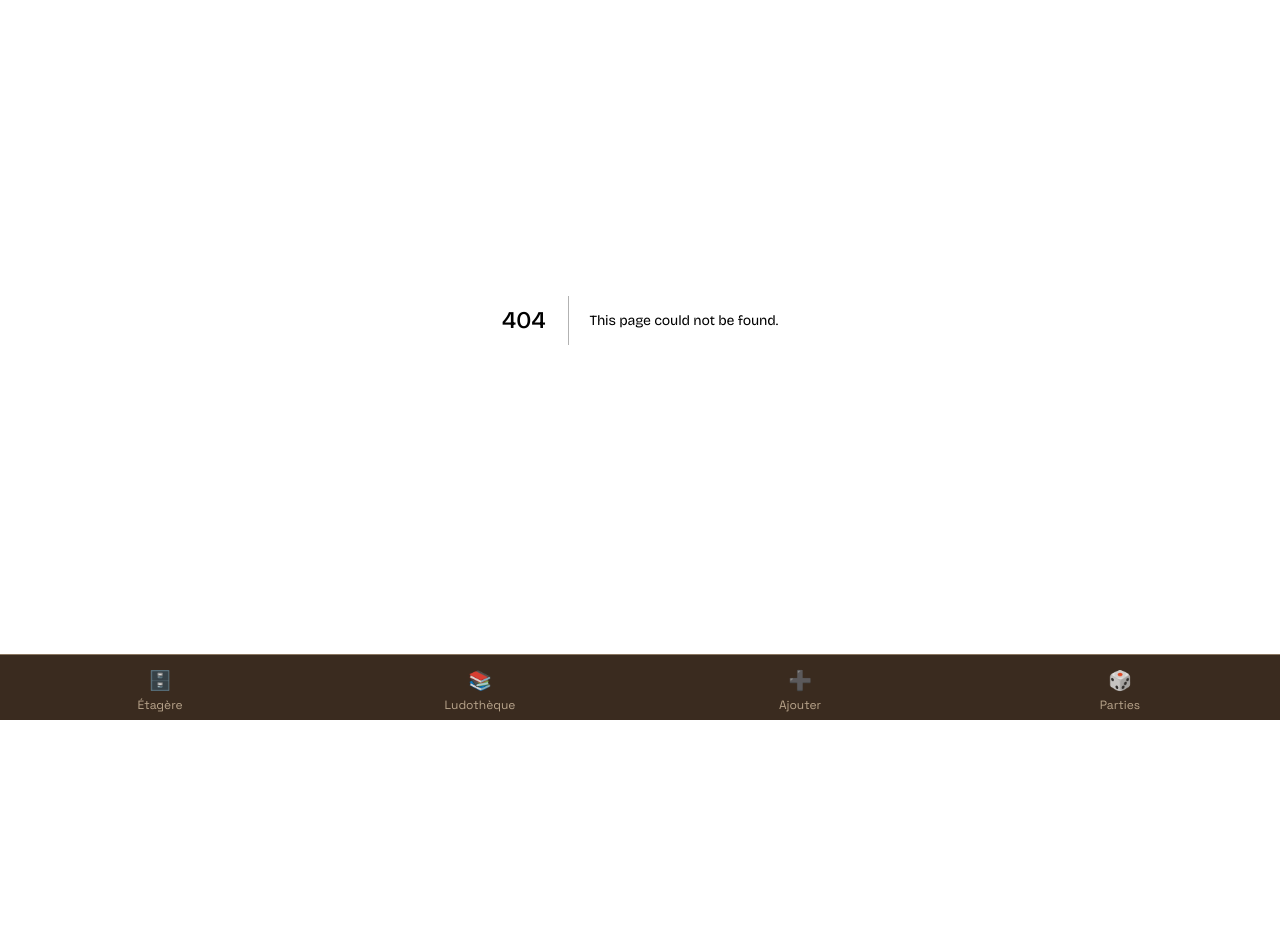
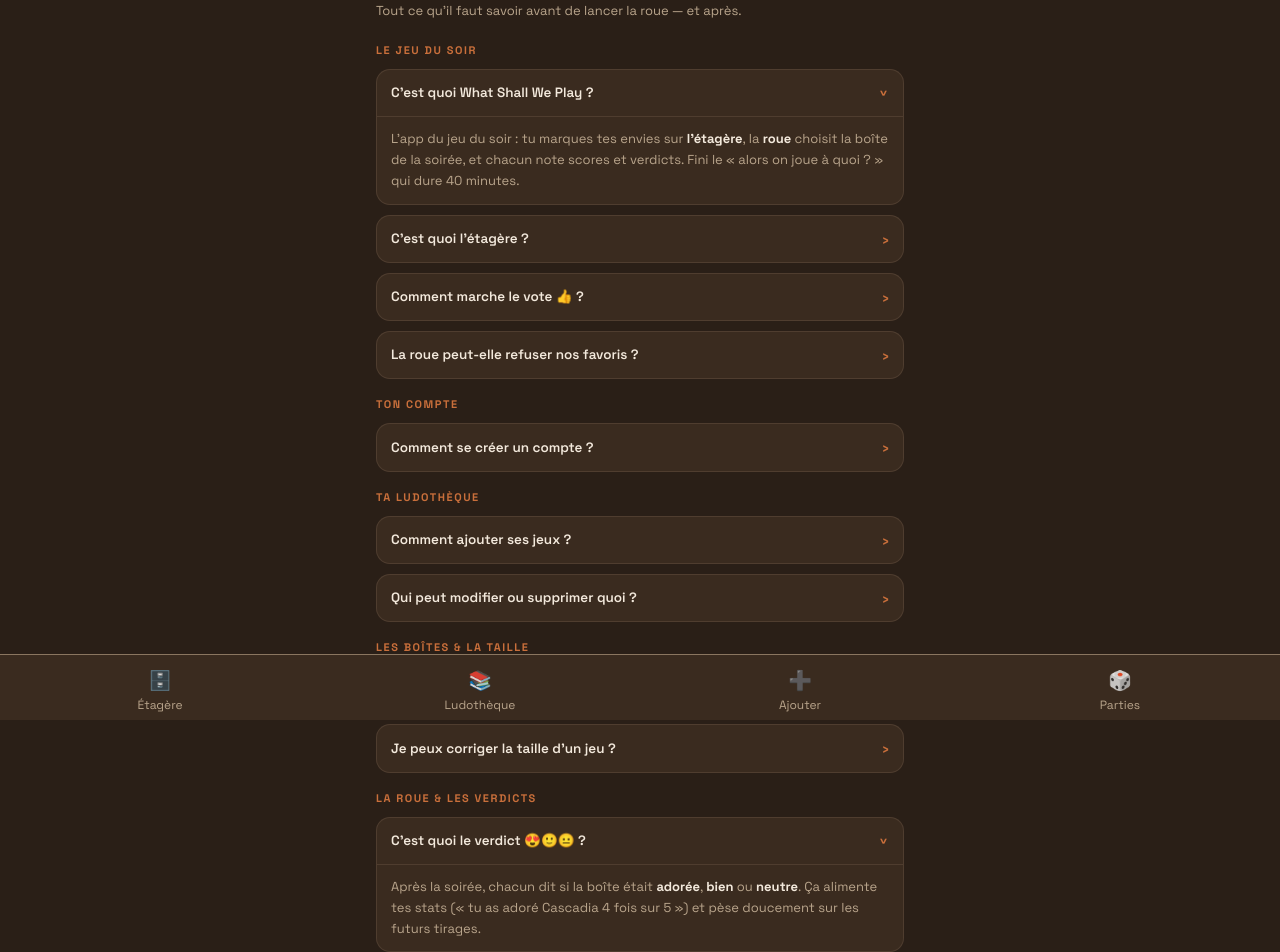
Before and after one commit to marcsuarez74/what-shall-we-play, a Next.js app: page /faq in a window 1280 px wide. Before the commit this address had no page. Shown: the part 80-1032 px from the top of the page. Before the commit the page ends 800 px from the top, so only its background shows below. Built offline with nearby package versions, Linux system fonts and the light colour scheme.

Commit message:
feat(faq): page publique /faq — 12 questions en 5 sections

```diff
--- /dev/null
+++ b/app/faq/page.tsx
@@ -0,0 +1,86 @@
+export const metadata = { title: 'FAQ — What Shall We Play?' };
+
+export default function FaqPage() {
+  return (
+    <main className="page faq-page">
+      <h1>FAQ</h1>
+      <p className="sous-titre">Tout ce qu&apos;il faut savoir avant de lancer la roue — et après.</p>
+
+      <p className="kicker">Le jeu du soir</p>
+      <details className="faq" open>
+        <summary>C&apos;est quoi What Shall We Play ?<span className="caret" aria-hidden="true">›</span></summary>
+        <div className="rep">L&apos;app du jeu du soir : tu marques tes envies sur <b>l&apos;étagère</b>,
+          la <b>roue</b> choisit la boîte de la soirée, et chacun note scores et verdicts.
+          Fini le « alors on joue à quoi ? » qui dure 40 minutes.</div>
+      </details>
+      <details className="faq">
+        <summary>C&apos;est quoi l&apos;étagère ?<span className="caret" aria-hidden="true">›</span></summary>
+        <div className="rep">La sélection du moment de ton groupe : les jeux prêts à sortir.
+          Tu y votes 👍 pour tes envies du soir, et tout le monde voit les votes en direct.</div>
+      </details>
+      <details className="faq">
+        <summary>Comment marche le vote 👍 ?<span className="caret" aria-hidden="true">›</span></summary>
+        <div className="rep">Un clic pour voter, re-clic pour retirer. Les votes se partagent en direct :
+          quand la soirée se prépare, chacun sait déjà ce que les autres ont envie de sortir.</div>
+      </details>
+      <details className="faq">
+        <summary>La roue peut-elle refuser nos favoris ?<span className="caret" aria-hidden="true">›</span></summary>
+        <div className="rep">Non — elle les chouchoute : les boîtes les mieux notées passent{" "}
+          <b>un peu</b> plus souvent (au plus ~10 % d&apos;écart). La surprise reste reine :
+          un jeu jamais joué garde toutes ses chances.</div>
+      </details>
+
+      <p className="kicker">Ton compte</p>
+      <details className="faq">
+        <summary>Comment se créer un compte ?<span className="caret" aria-hidden="true">›</span></summary>
+        <div className="rep">Juste un <b>pseudo</b> et un <b>code secret à 4 chiffres</b>.
+          Pas d&apos;adresse e-mail, pas de mot de passe à retenir par cœur — tu entres, tu joues.</div>
+      </details>
+
+      <p className="kicker">Ta ludothèque</p>
+      <details className="faq">
+        <summary>Comment ajouter ses jeux ?<span className="caret" aria-hidden="true">›</span></summary>
+        <div className="rep">Deux façons : à la main (titre, format, joueurs…), ou en important
+          ta <b>collection BoardGameGeek</b> — l&apos;app récupère pochette et détails en un clin d&apos;œil.</div>
+      </details>
+      <details className="faq">
+        <summary>Qui peut modifier ou supprimer quoi ?<span className="caret" aria-hidden="true">›</span></summary>
+        <div className="rep">Ton foyer garde la main sur sa ludothèque. Les suppressions sont toujours{" "}
+          <b>explicites et confirmées</b> : rien ne disparaît tout seul, jamais.</div>
+      </details>
+
+      <p className="kicker">Les boîtes &amp; la taille</p>
+      <details className="faq">
+        <summary>C&apos;est quoi les formats de boîte ?<span className="caret" aria-hidden="true">›</span></summary>
+        <div className="rep">Chaque jeu a une taille : <b>Mini</b>, <b>Petit</b>, <b>Moyen</b>{" "}
+          ou <b>Grand</b> (le repère : 30×30 cm). L&apos;étagère regroupe les jeux par format,
+          et les filtres laissent n&apos;afficher qu&apos;une taille — pratique pour une soirée
+          à table restreinte ou un pique-nique.</div>
+      </details>
+      <details className="faq">
+        <summary>Je peux corriger la taille d&apos;un jeu ?<span className="caret" aria-hidden="true">›</span></summary>
+        <div className="rep">Oui : depuis la <b>ludothèque</b>, le format se change d&apos;un clic
+          sur chaque jeu. À l&apos;<b>import BGG</b>, tu choisis un format par défaut pour
+          toutes les boîtes, puis tu ajustes chacune en un tapotement si besoin.</div>
+      </details>
+
+      <p className="kicker">La roue &amp; les verdicts</p>
+      <details className="faq" open>
+        <summary>C&apos;est quoi le verdict 😍🙂😐 ?<span className="caret" aria-hidden="true">›</span></summary>
+        <div className="rep">Après la soirée, chacun dit si la boîte était <b>adorée</b>, <b>bien</b>{" "}
+          ou <b>neutre</b>. Ça alimente tes stats (« tu as adoré Cascadia 4 fois sur 5 »)
+          et pèse doucement sur les futurs tirages.</div>
+      </details>
+      <details className="faq">
+        <summary>Comment on note la soirée ?<span className="caret" aria-hidden="true">›</span></summary>
+        <div className="rep">À la fin de la partie, le <b>carnet de scores</b> : points de chacun,
+          podium, médailles. Puis le verdict, et le résultat part sur WhatsApp en un clic.</div>
+      </details>
+      <details className="faq">
+        <summary>Et les amis sans compte ?<span className="caret" aria-hidden="true">›</span></summary>
+        <div className="rep">Ça arrive — les <b>joueurs invités</b> (sans compte, ajoutés à la soirée)
+          sont en préparation. Ils pourront jouer et être notés comme les autres.</div>
+      </details>
+    </main>
+  );
+}
--- a/app/globals.css
+++ b/app/globals.css
@@ -2181,3 +2181,19 @@ a.btn-go.as-link { display: flex; align-items: center; justify-content: center;
   border-radius: 999px; padding: 4px 10px; color: var(--doux-clair); }
 .verdict-compteurs .compteur b { color: var(--creme); }
 .verdict-compteurs .compteur.zero { opacity: .45; }
+
+/* ---------- FAQ (v3.7.1 — page publique /faq) ---------- */
+.faq-page { display: flex; flex-direction: column; gap: 10px; }
+.faq-page .sous-titre { font-size: 13px; color: var(--doux-clair); line-height: 1.5; margin-bottom: 4px; }
+.faq-page .kicker { font-size: 11px; font-weight: 700; letter-spacing: .14em;
+  color: var(--cuivre); text-transform: uppercase; margin-top: 8px; }
+.faq-page details.faq { background: var(--surface); border-radius: 14px; overflow: hidden;
+  border: 1px solid color-mix(in srgb, var(--doux) 25%, transparent); }
+.faq-page details.faq summary { list-style: none; cursor: pointer; display: flex; align-items: center;
+  justify-content: space-between; gap: 10px; padding: 13px 14px; font-size: 13.5px; font-weight: 600; }
+.faq-page details.faq summary::-webkit-details-marker { display: none; }
+.faq-page details.faq summary .caret { color: var(--cuivre); font-size: 14px; transition: transform .15s; flex: none; }
+.faq-page details.faq[open] summary { border-bottom: 1px solid color-mix(in srgb, var(--doux) 25%, transparent); }
+.faq-page details.faq[open] summary .caret { transform: rotate(90deg); }
+.faq-page details.faq .rep { padding: 12px 14px; font-size: 13px; color: var(--doux-clair); line-height: 1.6; }
+.faq-page details.faq .rep b { color: var(--creme); }
```
Also changed, not shown: 1 other file (tests, documents, lock files or other folders).
